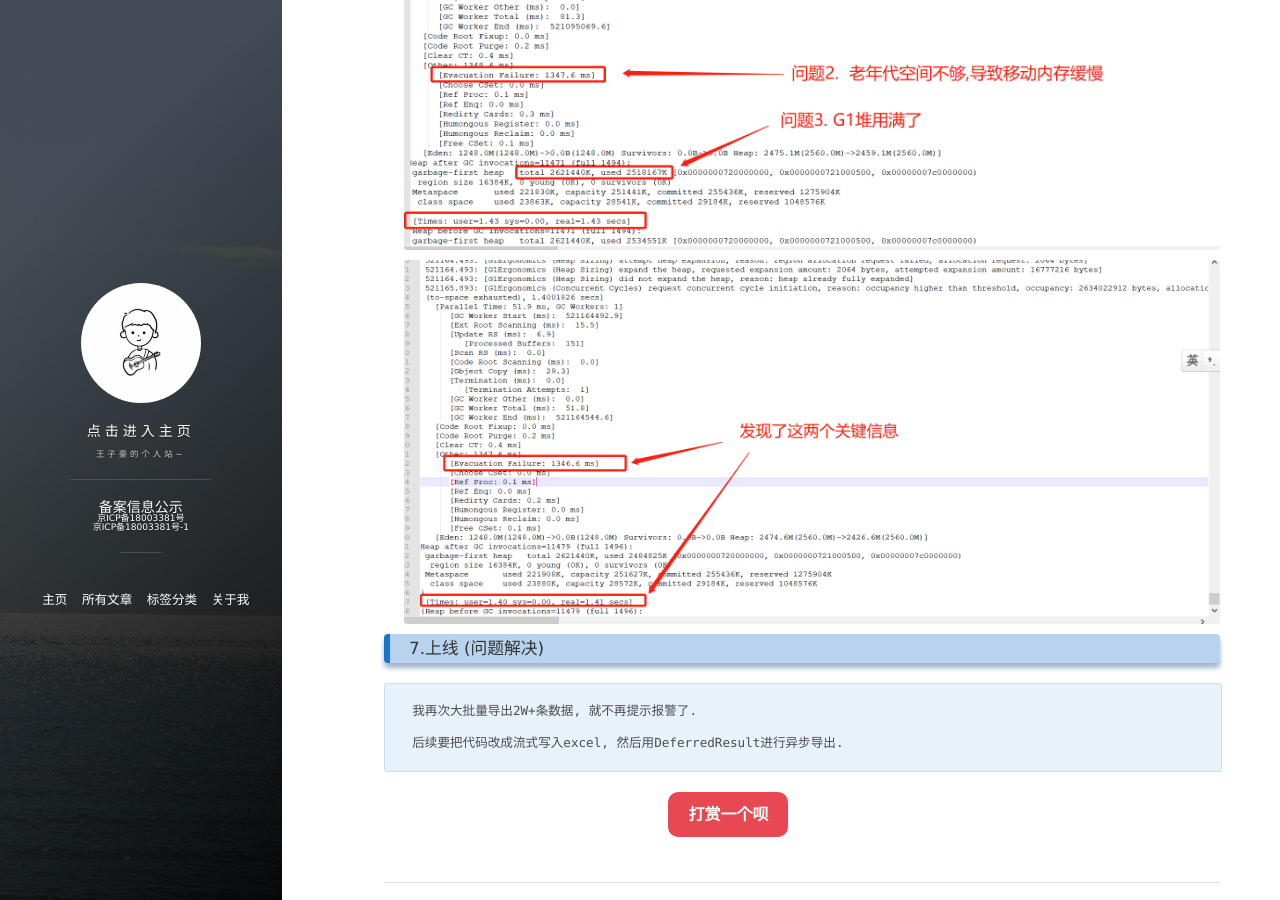
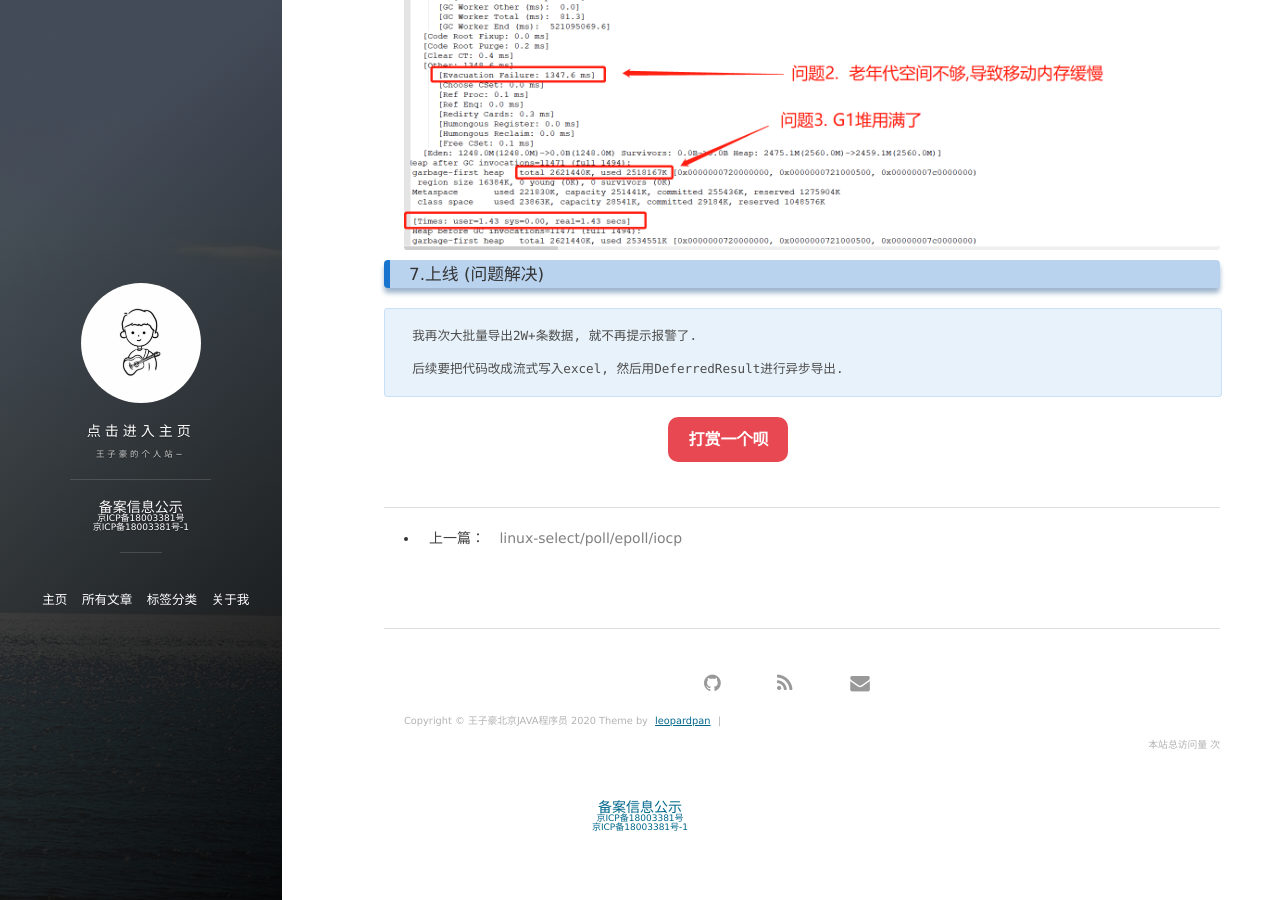
Before and after one commit to wangzihaogithub/wangzihaogithub, a Jekyll site: the page built from _posts/2020-07-17-JVM-记一次线上应用(频繁fullgc报警超过2秒).markdown, in a window 1280 px wide and 900 px high, scrolled down 2223 px. Built offline with Jekyll 4.4.1, drawn with Linux system fonts in a browser that asks for light colours; comment, search, counter and statistics services are not loaded.

Commit message:
记一次线上应用(频繁fullgc报警超过2秒)

```diff
--- a/_posts/2020-07-17-JVM-记一次线上应用(频繁fullgc报警超过2秒).markdown
+++ b/_posts/2020-07-17-JVM-记一次线上应用(频繁fullgc报警超过2秒).markdown
@@ -62,8 +62,6 @@ tags: JVM
 
 ![info](../../../images/postimg/gc2-info.jpg)
 
-![log](../../../images/postimg/gc2-log.jpg)
-
 ### 7.上线 (问题解决)
 
     我再次大批量导出2W+条数据, 就不再提示报警了.
```
